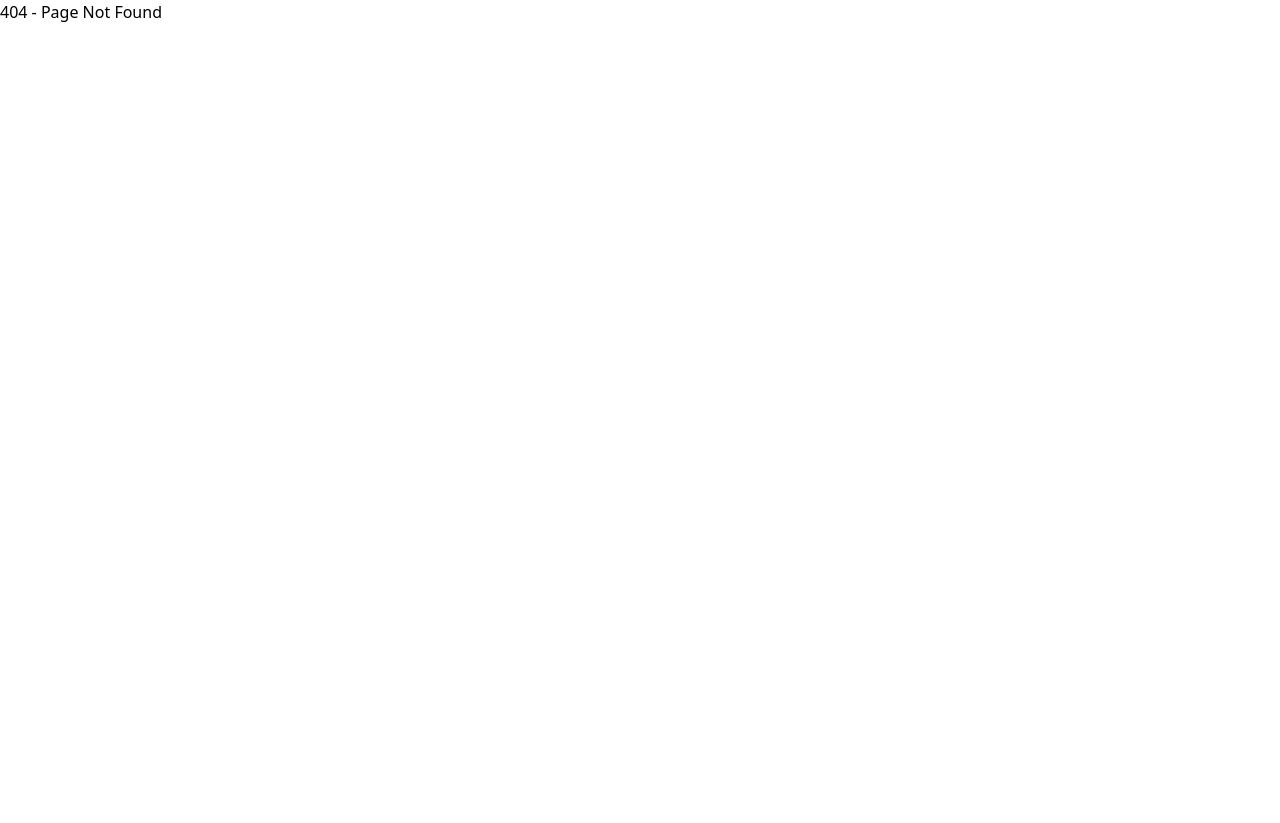
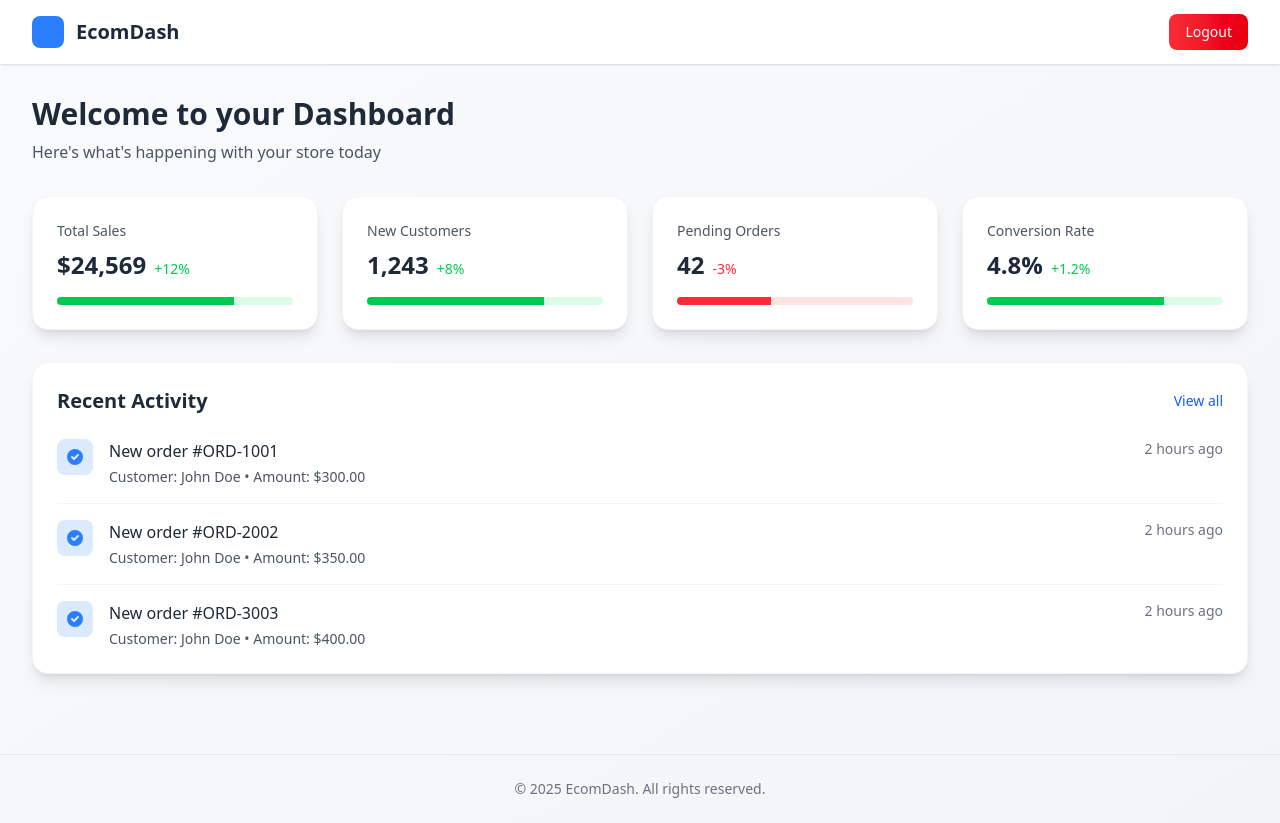
Before and after one commit to SufyanAli56/Ecommerce-App, a React (Vite) app in the folder clients/Frontend/: page /dashboard in a window 1280 px wide. Before the commit this address had no page. Before the commit the page ends 800 px from the top, so only its background shows below. Built offline with nearby package versions, Linux system fonts and the light colour scheme.

Commit message:
modified:   clients/Frontend/src/App.jsx 	modified:   clients/Frontend/src/pages/auth/Register.jsx 	modified:   clients/Frontend/src/pages/dashboard/dashboard.jsx

```diff
--- a/clients/Frontend/src/App.jsx
+++ b/clients/Frontend/src/App.jsx
@@ -4,6 +4,7 @@ import Register from "./pages/auth/Register";
 import VerifyOtp from "./pages/auth/VerifyOtp";
 import SetPassword from "./pages/auth/SetPassword";
 import Login from "./pages/auth/Login.js";
+import Dashboard from "./pages/dashboard/dashboard.jsx";
 
 // 添加简单的404页面组件
 const NotFound = () => <div>404 - Page Not Found</div>;
@@ -17,6 +18,7 @@ function App() {
         <Route path="/verifyOtp" element={<VerifyOtp />} />
         <Route path="/set-password" element={<SetPassword />} />
         <Route path="/login" element={<Login />} />
+        <Route path="/dashboard" element={<Dashboard />} />
         <Route path="*" element={<NotFound />} />
       </Routes>
     </Router>
--- a/clients/Frontend/src/pages/auth/Register.jsx
+++ b/clients/Frontend/src/pages/auth/Register.jsx
@@ -17,7 +17,7 @@ function Register() {
     try {
       await axios.post("http://localhost:5000/api/auth/send-otp", { email });
       localStorage.setItem("pendingEmail", email);
-      navigate("/verify-otp");
+      navigate("/verifyOtp");
     } catch (error) {
       alert("Failed to send OTP. Please try again.");
     } finally {
--- a/clients/Frontend/src/pages/dashboard/dashboard.jsx
+++ b/clients/Frontend/src/pages/dashboard/dashboard.jsx
@@ -0,0 +1,115 @@
+import React from 'react';
+import { useNavigate } from 'react-router-dom';
+
+function Dashboard() {
+  const navigate = useNavigate();
+
+  const handleLogout = () => {
+    localStorage.removeItem('token');
+    navigate('/login');
+  };
+
+  // Mock data for demonstration
+  const stats = [
+    { title: "Total Sales", value: "$24,569", change: "+12%", positive: true },
+    { title: "New Customers", value: "1,243", change: "+8%", positive: true },
+    { title: "Pending Orders", value: "42", change: "-3%", positive: false },
+    { title: "Conversion Rate", value: "4.8%", change: "+1.2%", positive: true },
+  ];
+
+  return (
+    <div className="min-h-screen bg-gradient-to-br from-gray-50 to-gray-100">
+      {/* Top Navigation */}
+      <nav className="bg-white shadow-sm">
+        <div className="max-w-7xl mx-auto px-4 sm:px-6 lg:px-8">
+          <div className="flex justify-between h-16">
+            <div className="flex items-center">
+              <div className="flex-shrink-0 flex items-center">
+                <div className="bg-blue-500 w-8 h-8 rounded-lg"></div>
+                <span className="ml-3 text-xl font-bold text-gray-800">EcomDash</span>
+              </div>
+            </div>
+            <div className="flex items-center">
+              <button
+                onClick={handleLogout}
+                className="ml-4 bg-gradient-to-r from-red-500 to-red-600 text-white px-4 py-2 rounded-lg text-sm font-medium hover:from-red-600 hover:to-red-700 transition-all duration-300"
+              >
+                Logout
+              </button>
+            </div>
+          </div>
+        </div>
+      </nav>
+
+      {/* Main Content */}
+      <main className="max-w-7xl mx-auto px-4 sm:px-6 lg:px-8 py-8">
+        {/* Header */}
+        <div className="mb-8">
+          <h1 className="text-3xl font-bold text-gray-800">Welcome to your Dashboard</h1>
+          <p className="text-gray-600 mt-2">Here's what's happening with your store today</p>
+        </div>
+
+        {/* Stats Cards */}
+        <div className="grid grid-cols-1 md:grid-cols-2 lg:grid-cols-4 gap-6 mb-8">
+          {stats.map((stat, index) => (
+            <div key={index} className="bg-white rounded-2xl shadow-lg p-6 border border-gray-100 transition-all duration-300 hover:shadow-xl">
+              <h3 className="text-gray-600 text-sm font-medium mb-2">{stat.title}</h3>
+              <div className="flex items-baseline">
+                <p className="text-2xl font-bold text-gray-800">{stat.value}</p>
+                <span className={`ml-2 text-sm font-medium ${stat.positive ? 'text-green-500' : 'text-red-500'}`}>
+                  {stat.change}
+                </span>
+              </div>
+              <div className="mt-4">
+                <div className={`h-2 rounded-full overflow-hidden ${stat.positive ? 'bg-green-100' : 'bg-red-100'}`}>
+                  <div
+                    className={`h-full ${stat.positive ? 'bg-green-500' : 'bg-red-500'}`}
+                    style={{ width: `${stat.positive ? '75%' : '40%'}` }}
+                  ></div>
+                </div>
+              </div>
+            </div>
+          ))}
+        </div>
+
+        {/* Recent Activity */}
+        <div className="bg-white rounded-2xl shadow-lg p-6 border border-gray-100">
+          <div className="flex justify-between items-center mb-6">
+            <h2 className="text-xl font-bold text-gray-800">Recent Activity</h2>
+            <button className="text-blue-600 hover:text-blue-800 text-sm font-medium transition-colors">
+              View all
+            </button>
+          </div>
+
+          <div className="space-y-4">
+            {[1, 2, 3].map(item => (
+              <div key={item} className="flex items-start border-b border-gray-100 pb-4 last:border-0 last:pb-0">
+                <div className="bg-blue-100 p-2 rounded-lg mr-4">
+                  <svg xmlns="http://www.w3.org/2000/svg" className="h-5 w-5 text-blue-500" viewBox="0 0 20 20" fill="currentColor">
+                    <path fillRule="evenodd" d="M10 18a8 8 0 100-16 8 8 0 000 16zm3.707-9.293a1 1 0 00-1.414-1.414L9 10.586 7.707 9.293a1 1 0 00-1.414 1.414l2 2a1 1 0 001.414 0l4-4z" clipRule="evenodd" />
+                  </svg>
+                </div>
+                <div>
+                  <h3 className="font-medium text-gray-800">New order #ORD-{item}00{item}</h3>
+                  <p className="text-gray-600 text-sm mt-1">Customer: John Doe • Amount: ${(250 + item * 50).toFixed(2)}</p>
+                </div>
+                <div className="ml-auto text-gray-500 text-sm">2 hours ago</div>
+              </div>
+            ))}
+          </div>
+        </div>
+      </main>
+
+      {/* Footer */}
+      <footer className="mt-12 py-6 border-t border-gray-200">
+        <div className="max-w-7xl mx-auto px-4 sm:px-6 lg:px-8">
+          <p className="text-center text-gray-500 text-sm">
+            © {new Date().getFullYear()} EcomDash. All rights reserved.
+          </p>
+        </div>
+      </footer>
+    </div>
+  );
+}
+
+export default Dashboard;
```
